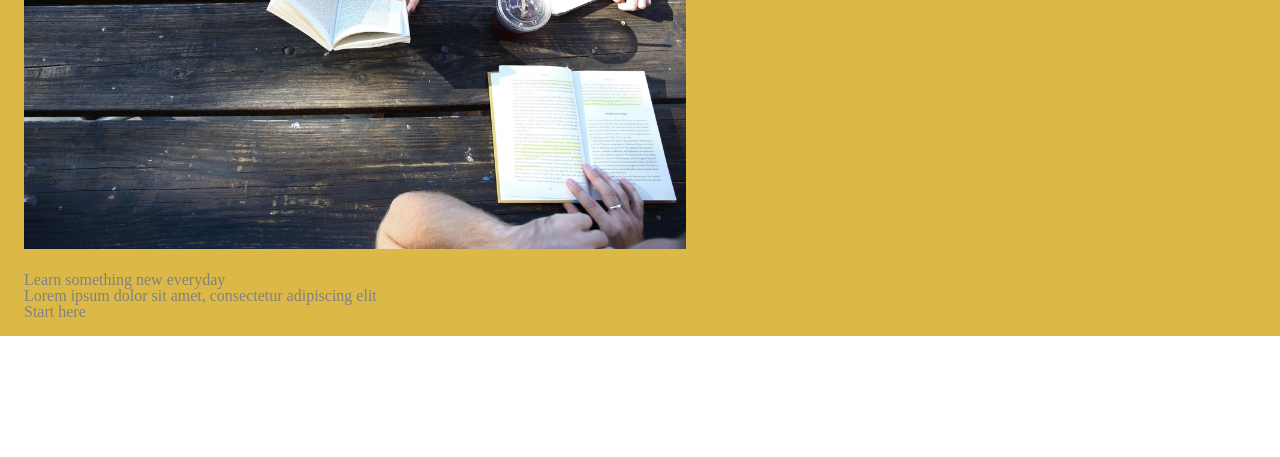
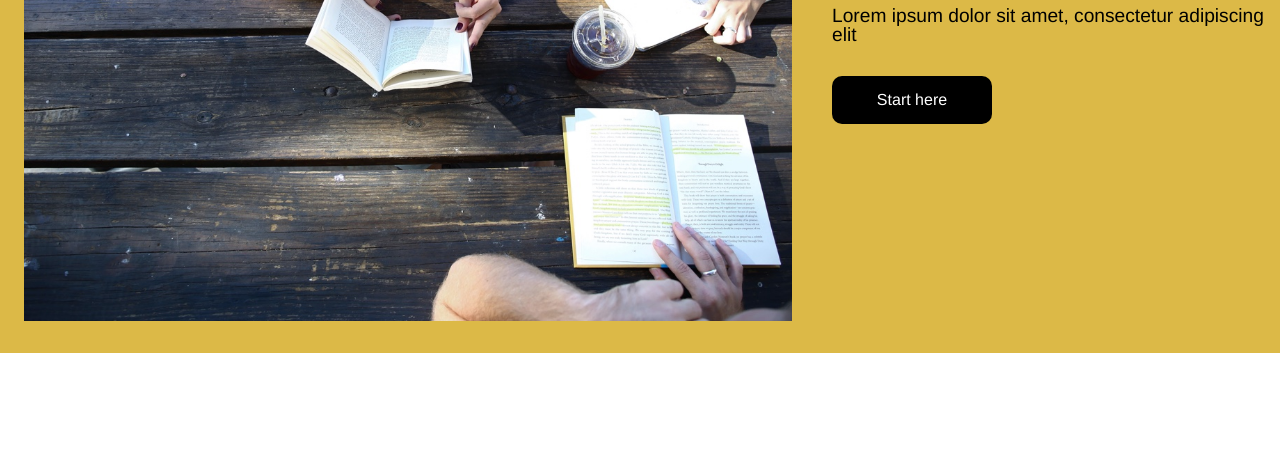
Before and after one commit to scarlet-lettered/colmar, a plain HTML site: page index.html in a window 1280 px wide. Shown: the part 343-800 px from the top of the page. Drawn offline with Linux system fonts and the light colour scheme.

Commit message:
completion of banner for pc

```diff
--- a/index.html
+++ b/index.html
@@ -31,13 +31,9 @@
 
 <!--Banner-->
 <div class="banner">
-  <div class="container">
+    <img src="./resources/images/banner.jpg">
 
-  <div class="banner-left">
-    <img src="./resources/images/banner.jpg">
-  </div>
-
-  <div class="banner-right">
+  <div class="banner-text">
     <h2>Learn something new everyday</h2>
     <h3>Lorem ipsum dolor sit amet, consectetur adipiscing elit</h3>
     <div class="button">Start here</div>
@@ -47,7 +43,7 @@
 
 
 
-</div>
+
 </div>
 
 
--- a/resources/style.css
+++ b/resources/style.css
@@ -1,6 +1,7 @@
 body {
   color: gray;
   width: 100%;
+
 }
 
 
@@ -18,8 +19,11 @@ header {
 
 }
 
+  /*not sure I need this*/
 .container {
   padding: 16px 24px;
+  width: 1232px;
+  margin: auto;
 }
 
 .logo-title {
@@ -38,7 +42,6 @@ align-items: flex-end;
 }
 
 nav span {
-  display: inline-block;
   padding-right: 24px;
 }
 
@@ -51,20 +54,41 @@ nav span {
   margin: 0;
   width: 100%;
   display: flex;
-  flex-direction: row;
-
+  align-items: center;
+  padding-top: 4rem;
 }
 
-.banner-left {
-
+.banner img {
+width: 60%;
+height: auto;
+padding: 2rem 1.5rem;
 }
 
-.banner-left img {
-width: 60%;
-
-padding: 86px 0px 20px 0;
+.banner-text {
+  width: 40%;
+  padding: 2rem 1rem;
+  font-family: "Helvetica", sans-serif;
 }
 
-.banner-right {
-width: 40%;
+h2 {
+  font-size: 2rem;
+  color: black;
+  margin-bottom: 1.5rem;
+  font-weight: bold;
+  text-transform: uppercase;
 }
+
+h3 {
+  font-size: 1.2rem;
+  color: black;
+}
+
+.button {
+  margin: 2rem 0;
+  text-align: center;
+  background-color: black;
+  color: white;
+  padding: 1rem 1rem;
+  border-radius: 10px;
+  width: 8rem;
+}
```
